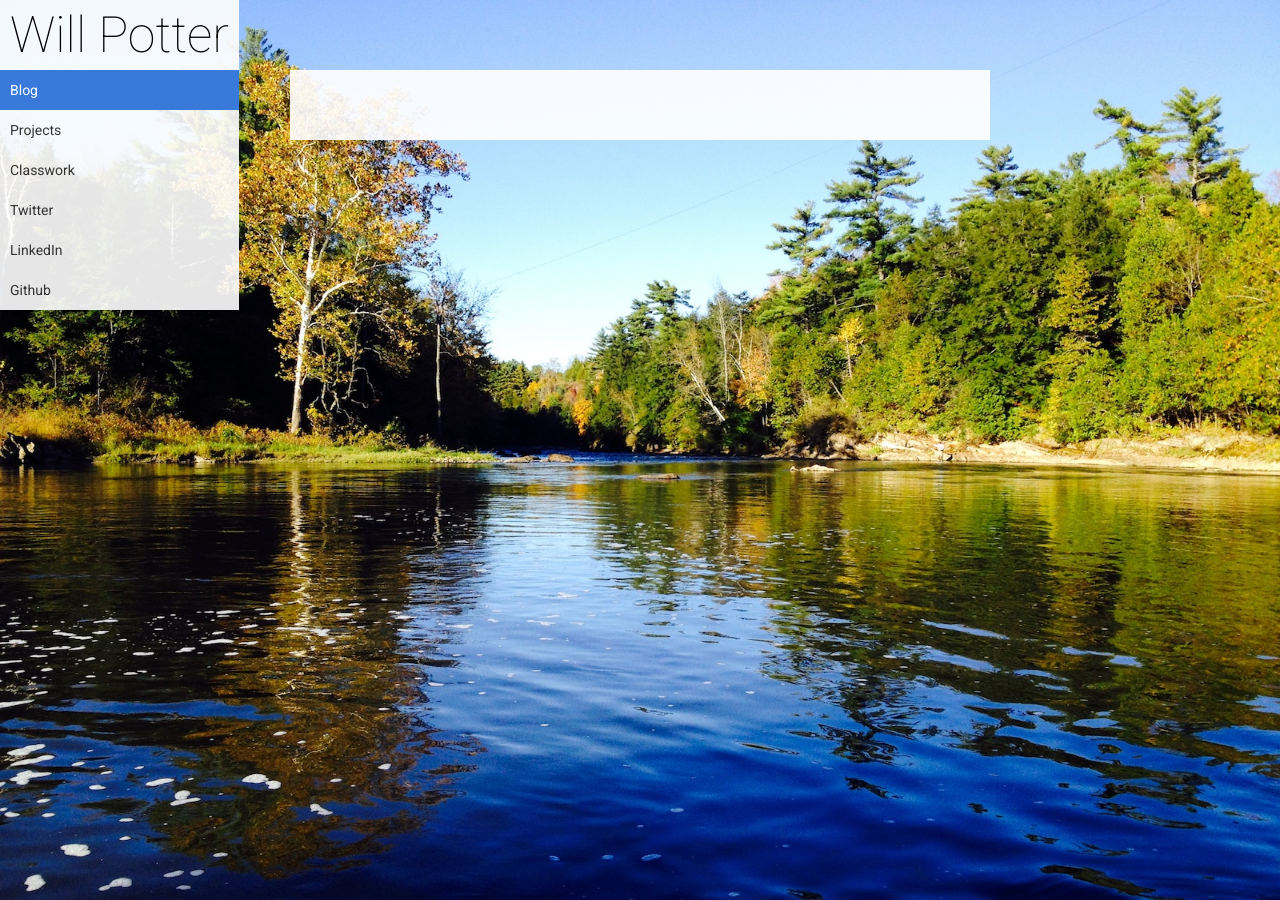
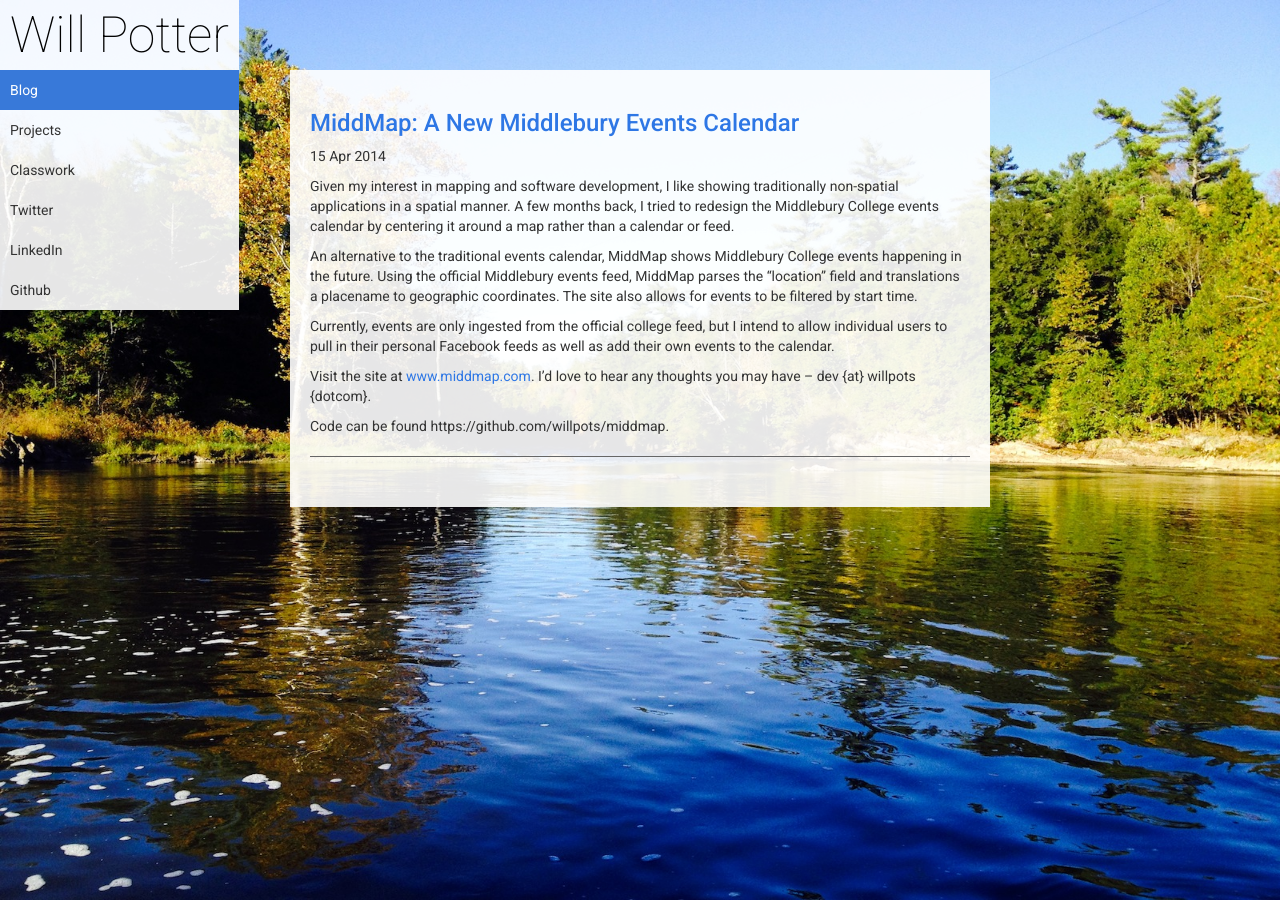
Before and after one commit to willpots/willpots.github.com, a Jekyll site: the page built from index.html, in a window 1280 px wide. Built offline with Jekyll 4.4.1, drawn with Linux system fonts in a browser that asks for light colours; Markdown is read by kramdown in place of the engine named in the settings.

Commit message:
adding new post

```diff
--- /dev/null
+++ b/_posts/2014-04-15-more-coming-soon.md
@@ -0,0 +1,16 @@
+---
+layout: post
+title: "MiddMap: A New Middlebury Events Calendar"
+date: 2014-04-15  4:35 pm
+categories: nothing
+---
+
+Given my interest in mapping and software development, I like showing traditionally non-spatial applications in a spatial manner. A few months back, I tried to redesign the Middlebury College events calendar by centering it around a map rather than a calendar or feed.
+
+An alternative to the traditional events calendar, MiddMap shows Middlebury College events happening in the future. Using the official Middlebury events feed, MiddMap parses the "location" field and translations a placename to geographic coordinates. The site also allows for events to be filtered by start time.
+
+Currently, events are only ingested from the official college feed, but I intend to allow individual users to pull in their personal Facebook feeds as well as add their own events to the calendar.
+
+Visit the site at [www.middmap.com](http://www.middmap.com). I'd love to hear any thoughts you may have -- dev {at} willpots {dotcom}.
+
+Code can be found https://github.com/willpots/middmap.
--- a/projects/index.html
+++ b/projects/index.html
@@ -7,6 +7,9 @@ title: Projects | Will Potter
 <div class="projects">
 	<h1 class="projects-header"></h1>
 	<ul>
-		<!-- <li></li> -->
+		<li>
+      <a href="http://www.middmap.com">MiddMap</a>
+      <p>An alternative to the traditional events calendar, MiddMap shows Middlebury College on a map rather than in a feed or a calendar. Using the official Middlebury events feed, MiddMap parses the "location" field and translations a placename to geographic coordinates. The site also allows for events to be filtered by start time.</p>
+    </li>
 	</ul>
 </div>
```
